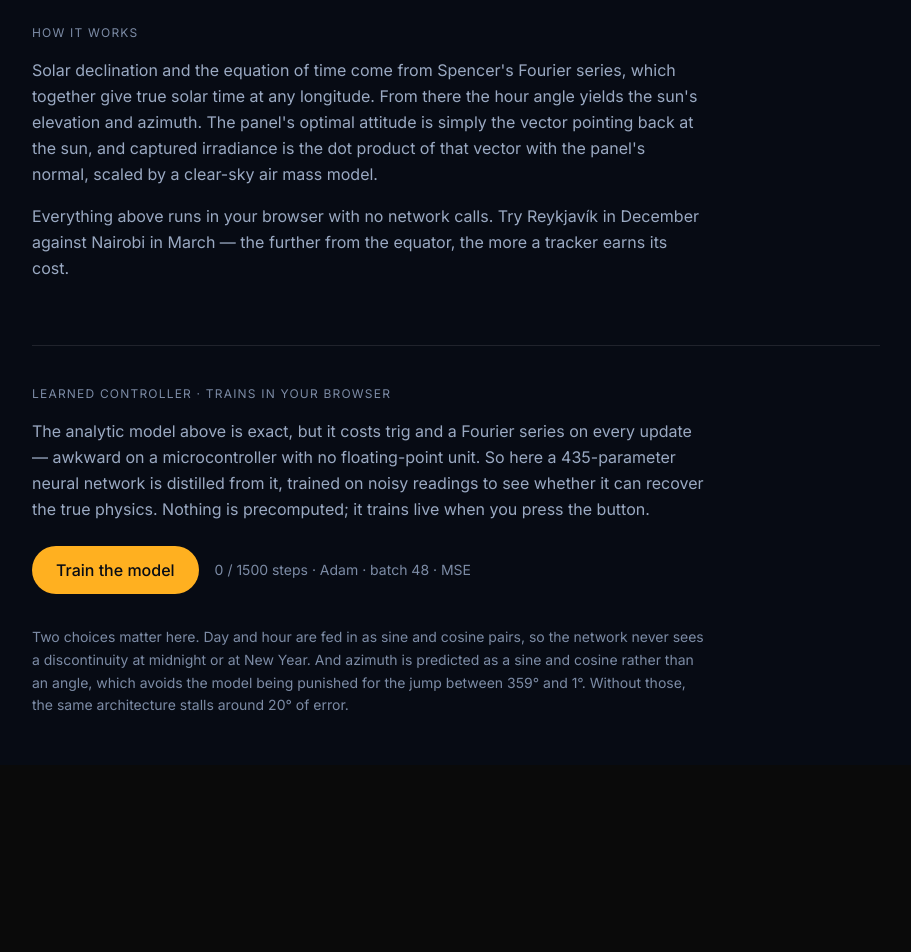
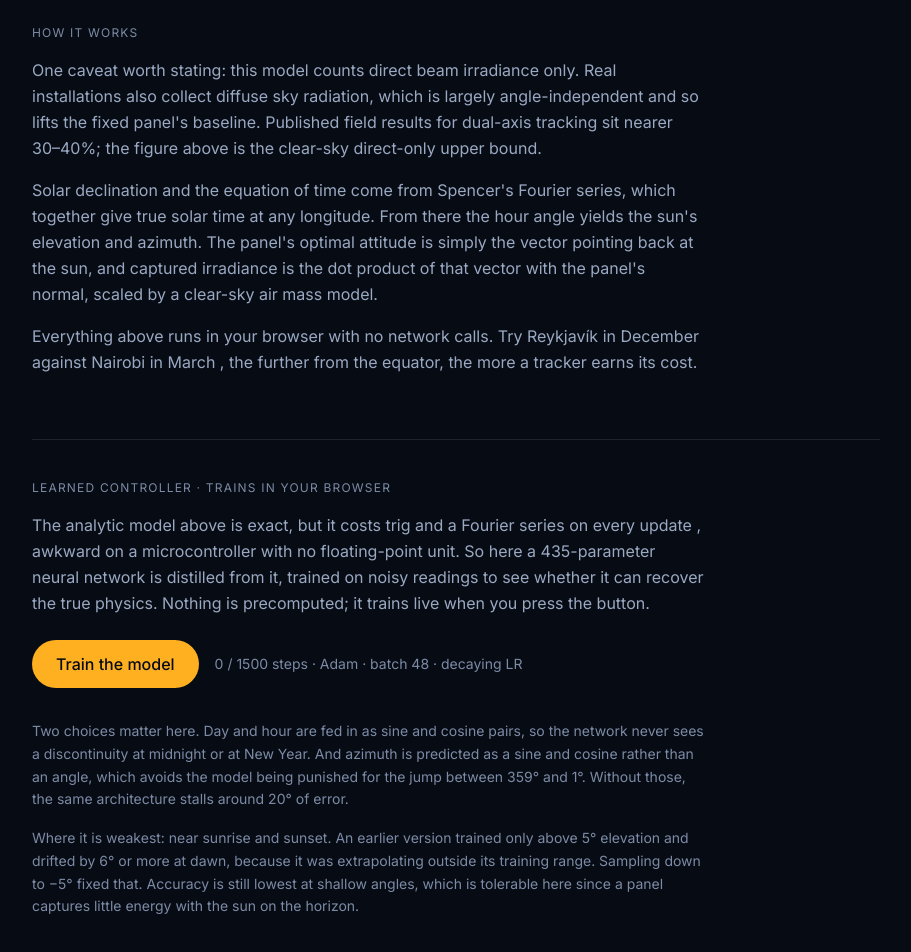
Before and after one commit to ellyshaaa/Portfolio, a Next.js app: page /solar in a window 1280 px wide. Shown: the part 2051-3003 px from the top of the page, without its empty margins (184-1095 px from the left). Before the commit the page ends 2816 px from the top, so only its background shows below. Built offline with nearby package versions, Linux system fonts and the light colour scheme.

Commit message:
solar tracker with learned controller

```diff
--- a/app/solar/Trainer.tsx
+++ b/app/solar/Trainer.tsx
@@ -24,12 +24,15 @@ export default function Trainer({ site, day, hour }: { site: Site; day: number;
       if (!net) return;
 
       let last = 0;
-      for (let i = 0; i < STEPS_PER_TICK; i++) {
-        last = trainStep(net, makeBatch(randRef.current, 48, 0.4), 0.02);
-      }
+      setStep((s) => {
+        for (let i = 0; i < STEPS_PER_TICK; i++) {
+          // Decay the learning rate so the late steps settle instead of bouncing.
+          const progress = (s + i) / TOTAL_STEPS;
+          const lr = 0.02 * (1 - 0.95 * progress);
+          last = trainStep(net, makeBatch(randRef.current, 48, 0.4), lr);
+        }
+        setLosses((prev) => [...prev, last]);
 
-      setLosses((prev) => [...prev, last]);
-      setStep((s) => {
         const next = s + STEPS_PER_TICK;
         if (next >= TOTAL_STEPS) {
           setRunning(false);
@@ -60,9 +63,11 @@ export default function Trainer({ site, day, hour }: { site: Site; day: number;
   const logs = losses.map((l) => Math.log10(Math.max(l, 1e-6)));
   const hi = logs.length ? Math.max(...logs) : 0;
   const lo = logs.length ? Math.min(...logs) : -4;
-  const lx = (i: number) => M.l + (i / Math.max(1, TOTAL_STEPS / STEPS_PER_TICK - 1)) * (W - M.l - M.r);
-  const ly = (v: number) => H - M.b - ((v - lo) / Math.max(1e-6, hi - lo)) * (H - M.t - M.b);
-  const curve = logs.map((v, i) => `${i === 0 ? "M" : "L"}${lx(i).toFixed(1)},${ly(v).toFixed(1)}`).join(" ");
+  const lx = (i: number) =>
+    Math.round((M.l + (i / Math.max(1, TOTAL_STEPS / STEPS_PER_TICK - 1)) * (W - M.l - M.r)) * 100) / 100;
+  const ly = (v: number) =>
+    Math.round((H - M.b - ((v - lo) / Math.max(1e-6, hi - lo)) * (H - M.t - M.b)) * 100) / 100;
+  const curve = logs.map((v, i) => `${i === 0 ? "M" : "L"}${lx(i)},${ly(v)}`).join(" ");
 
   const card = "rounded-2xl border border-white/10 bg-white/[0.03] p-5";
 
@@ -72,7 +77,7 @@ export default function Trainer({ site, day, hour }: { site: Site; day: number;
         Learned controller · trains in your browser
       </h2>
       <p className="mt-4 max-w-2xl leading-relaxed text-[#9AA9C2]">
-        The analytic model above is exact, but it costs trig and a Fourier series on every update — awkward on a
+        The analytic model above is exact, but it costs trig and a Fourier series on every update , awkward on a
         microcontroller with no floating-point unit. So here a {PARAM_COUNT}-parameter neural network is distilled from
         it, trained on noisy readings to see whether it can recover the true physics. Nothing is precomputed; it trains
         live when you press the button.
@@ -87,7 +92,7 @@ export default function Trainer({ site, day, hour }: { site: Site; day: number;
           {running ? "Training..." : trained ? "Retrain from scratch" : "Train the model"}
         </button>
         <span className="text-sm text-[#7C8BA5]">
-          {step} / {TOTAL_STEPS} steps · Adam · batch 48 · MSE
+          {step} / {TOTAL_STEPS} steps · Adam · batch 48 · decaying LR
         </span>
       </div>
 
@@ -123,7 +128,7 @@ export default function Trainer({ site, day, hour }: { site: Site; day: number;
           </div>
           <div className={card}>
             <p className="text-xs uppercase tracking-widest text-[#7C8BA5]">Model size</p>
-            <p className={`${serif} mt-2 text-4xl`}>{(PARAM_COUNT * 4) / 1024 < 2 ? `${PARAM_COUNT * 4} B` : `${((PARAM_COUNT * 4) / 1024).toFixed(1)} KB`}</p>
+            <p className={`${serif} mt-2 text-4xl`}>{PARAM_COUNT * 4} B</p>
             <p className="mt-1 text-sm text-[#7C8BA5]">{PARAM_COUNT} float32 parameters</p>
           </div>
         </div>
@@ -131,9 +136,7 @@ export default function Trainer({ site, day, hour }: { site: Site; day: number;
 
       {guess && (
         <div className="mt-6 rounded-2xl border border-white/10 bg-white/[0.03] p-5">
-          <p className="text-xs uppercase tracking-widest text-[#7C8BA5]">
-            At the moment selected above
-          </p>
+          <p className="text-xs uppercase tracking-widest text-[#7C8BA5]">At the moment selected above</p>
           <div className="mt-4 grid gap-6 sm:grid-cols-2">
             <div>
               <p className="text-sm text-[#7C8BA5]">Analytic (ground truth)</p>
@@ -160,6 +163,12 @@ export default function Trainer({ site, day, hour }: { site: Site; day: number;
         which avoids the model being punished for the jump between 359° and 1°. Without those, the same architecture
         stalls around 20° of error.
       </p>
+      <p className="mt-4 max-w-2xl text-sm leading-relaxed text-[#7C8BA5]">
+        Where it is weakest: near sunrise and sunset. An earlier version trained only above 5° elevation and drifted
+        by 6° or more at dawn, because it was extrapolating outside its training range. Sampling down to −5° fixed
+        that. Accuracy is still lowest at shallow angles, which is tolerable here since a panel captures little energy
+        with the sun on the horizon.
+      </p>
     </section>
   );
 }
--- a/app/solar/mlp.ts
+++ b/app/solar/mlp.ts
@@ -80,7 +80,11 @@ export function predict(net: Net, site: Site, day: number, hour: number) {
 
 export type Row = { x: number[]; y: number[] };
 
-/** Sample daylight moments. Noise simulates imperfect field readings. */
+/**
+ * Sample moments from just below the horizon upward.
+ * Training down to -5° stops the model extrapolating badly near sunrise and sunset,
+ * which is exactly where a tracker still has to know which way to point.
+ */
 export function makeBatch(rand: () => number, n: number, noiseDeg = 0): Row[] {
   const rows: Row[] = [];
   while (rows.length < n) {
@@ -88,7 +92,7 @@ export function makeBatch(rand: () => number, n: number, noiseDeg = 0): Row[] {
     const day = 1 + Math.floor(rand() * 365);
     const hour = rand() * 24;
     const sun = sunPosition(site, day, hour);
-    if (sun.elevation <= 5) continue; // panels are parked at night
+    if (sun.elevation <= -5) continue;
 
     const el = sun.elevation + (noiseDeg ? gauss(rand) * noiseDeg : 0);
     const az = sun.azimuth + (noiseDeg ? gauss(rand) * noiseDeg : 0);
@@ -157,7 +161,7 @@ export function trainStep(net: Net, batch: Row[], lr = 0.01): number {
   return loss / (N * 3);
 }
 
-/** Mean absolute error in degrees against the noiseless analytic model. */
+/** Mean absolute error in degrees against the noiseless analytic model, across all daylight. */
 export function evaluate(net: Net, seed = 999, n = 400) {
   const rand = rng(seed);
   let elErr = 0, azErr = 0, count = 0;
@@ -167,7 +171,7 @@ export function evaluate(net: Net, seed = 999, n = 400) {
     const day = 1 + Math.floor(rand() * 365);
     const hour = rand() * 24;
     const truth = sunPosition(site, day, hour);
-    if (truth.elevation <= 5) continue;
+    if (truth.elevation <= 0) continue;
 
     const p = predict(net, site, day, hour);
     elErr += Math.abs(p.elevation - truth.elevation);
--- a/app/solar/page.tsx
+++ b/app/solar/page.tsx
@@ -170,7 +170,7 @@ export default function Page() {
               <text key={h} x={ex(h)} y={EH - 10} textAnchor="middle" fontSize="11" fill="#4A5878">{h}:00</text>
             ))}
             <line x1={EM.l} y1={ey(0)} x2={EW - EM.r} y2={ey(0)} stroke="#1E2A44" />
-            <text x={EM.l - 8} y={ey(peak) + 4} textAnchor="end" fontSize="11" fill="#4A5878">{peak.toFixed(0)} W/m²</text>
+                        <text x={EM.l} y={EM.t + 4} textAnchor="start" fontSize="11" fill="#4A5878">{peak.toFixed(0)} W/m²</text>
             <path d={line("fixed")} fill="none" stroke="#4A5878" strokeWidth="2" />
             <path d={line("tracked")} fill="none" stroke="#FFB020" strokeWidth="2.5" />
             <line x1={ex(hour)} y1={EM.t} x2={ex(hour)} y2={EH - EM.b} stroke="#E8EDF7" strokeOpacity="0.3" strokeDasharray="4 4" />
@@ -183,6 +183,11 @@ export default function Page() {
 
         <section className="mt-16 border-t border-white/10 pt-8 text-[#9AA9C2]">
           <h2 className="text-xs uppercase tracking-widest text-[#7C8BA5]">How it works</h2>
+                    <p className="mt-4 max-w-2xl leading-relaxed">
+            One caveat worth stating: this model counts direct beam irradiance only. Real installations also collect
+            diffuse sky radiation, which is largely angle-independent and so lifts the fixed panel&apos;s baseline. Published
+            field results for dual-axis tracking sit nearer 30–40%; the figure above is the clear-sky direct-only upper bound.
+          </p>
           <p className="mt-4 max-w-2xl leading-relaxed">
             Solar declination and the equation of time come from Spencer&apos;s Fourier series, which together give true
             solar time at any longitude. From there the hour angle yields the sun&apos;s elevation and azimuth. The panel&apos;s
@@ -191,7 +196,7 @@ export default function Page() {
           </p>
           <p className="mt-4 max-w-2xl leading-relaxed">
             Everything above runs in your browser with no network calls. Try Reykjavík in December against Nairobi in
-            March — the further from the equator, the more a tracker earns its cost.
+            March , the further from the equator, the more a tracker earns its cost.
           </p>
         </section>
              <Trainer site={site} day={day} hour={hour} />
```
